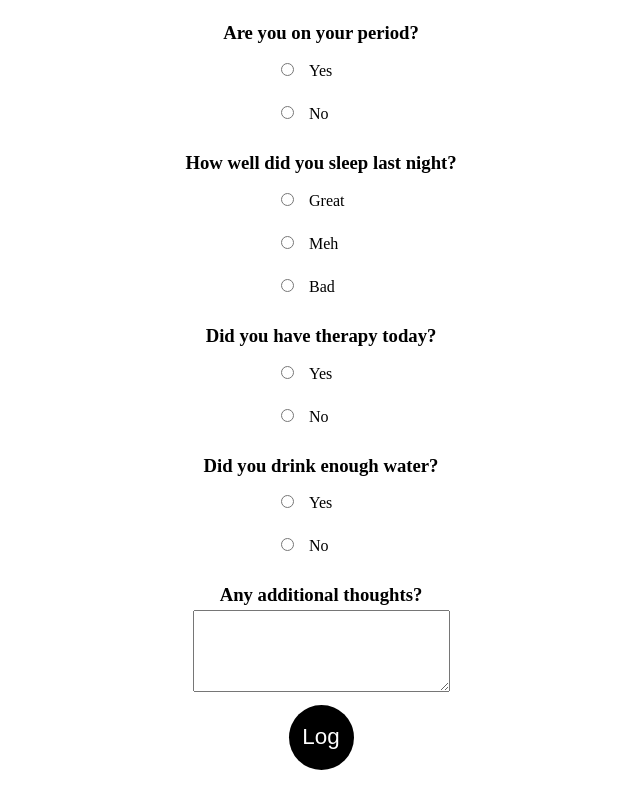
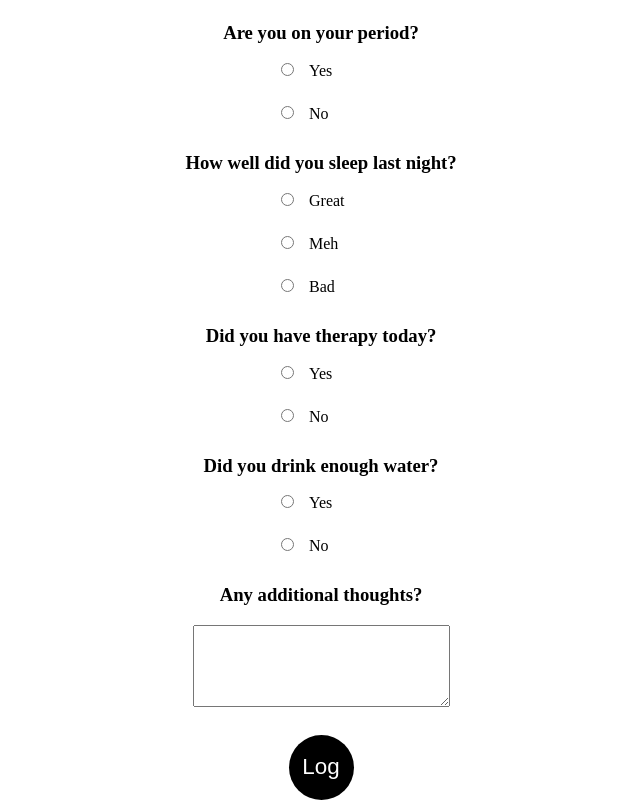
Before and after one commit to AwrenNuit/mood-tracker, a React (Create React App) app: page /new-entry in a window 1280 px wide. Shown: the part 1050-1850 px from the top of the page, without its empty margins (319-959 px from the left). Before the commit the page ends 1820 px from the top, so only its background shows below. Built offline with nearby package versions, Linux system fonts and the light colour scheme; no server answers; a web font is replaced by a local one.

Commit message:
set margins for textarea

```diff
--- a/src/components/NewEntry/NewEntry.css
+++ b/src/components/NewEntry/NewEntry.css
@@ -32,3 +32,7 @@
   cursor: pointer;
   display: block;
 }
+
+.entry-textarea {
+  margin: 15px;
+}
--- a/src/components/NewEntry/NewEntry.js
+++ b/src/components/NewEntry/NewEntry.js
@@ -363,6 +363,7 @@ export default function NewEntry() {
         <div>
           <h3>Any additional thoughts?</h3>
           <textarea
+            className="entry-textarea"
             cols="30"
             rows="6"
             maxLength="300"
```
